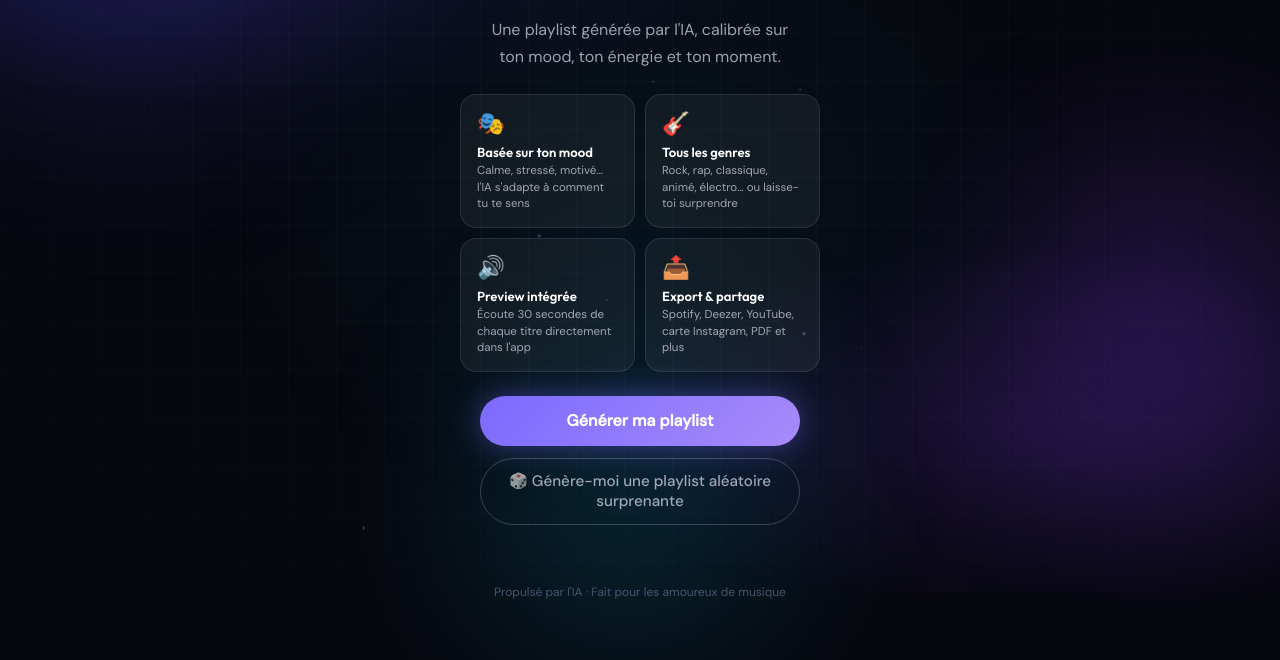
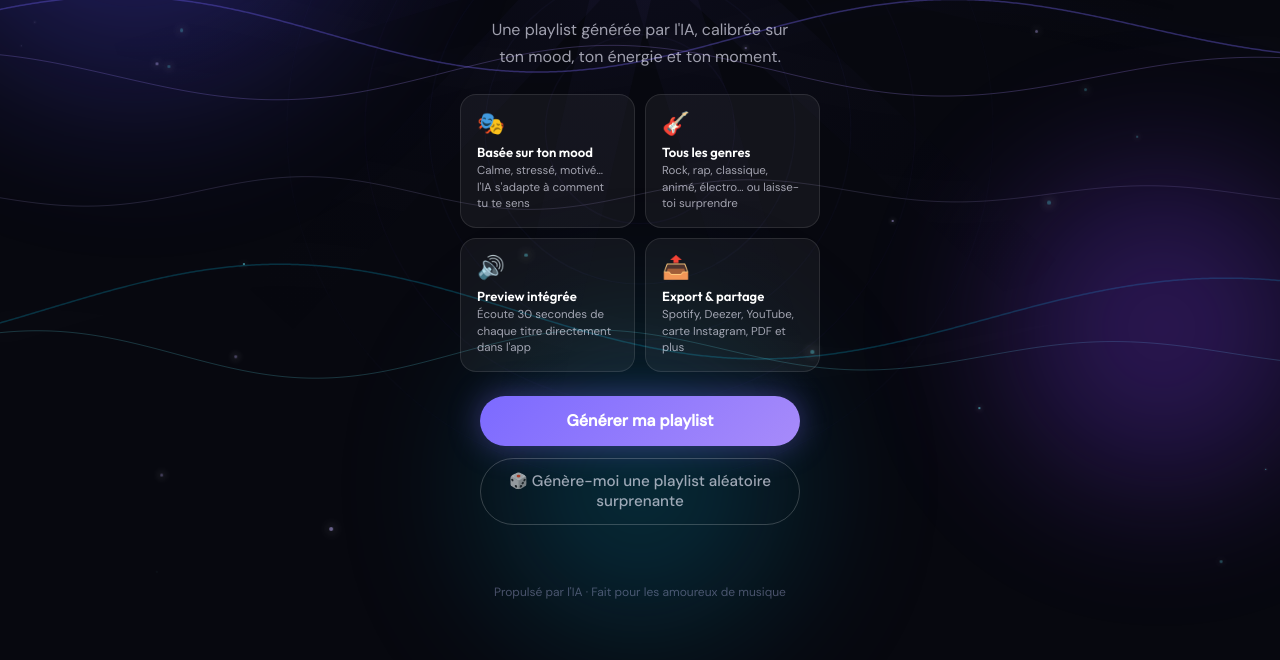
Before and after one commit to Alexandre-Brossier/moodwave, a plain HTML site: page index.html in a window 1280 px wide. Shown: the part 207-867 px from the top of the page. Drawn offline with Linux system fonts and the light colour scheme.

Commit message:
Update index.html

```diff
--- a/index.html
+++ b/index.html
@@ -20,53 +20,36 @@
     :root{--bg:#07080f;--surface:rgba(255,255,255,0.06);--surface2:rgba(255,255,255,0.10);--border:rgba(255,255,255,0.15);--text:#f0f0ff;--muted:rgba(240,240,255,0.65);--accent:#7c6aff;--accent2:#c4b5fd;--cyan:#a5f3fc}
     html,body{min-height:100%;background:var(--bg);color:var(--text);font-family:'DM Sans',sans-serif;overflow-x:hidden}
 
-    /* FOND ANIMÉ */
-    body::before{
-      content:'';
+    /* FOND CANVAS ANIMÉ */
+    #bg-canvas{
       position:fixed;
       inset:0;
-      background:
-        radial-gradient(ellipse 80% 50% at 20% 10%, rgba(79,70,229,.18) 0%, transparent 60%),
-        radial-gradient(ellipse 60% 40% at 80% 80%, rgba(124,58,237,.15) 0%, transparent 60%),
-        radial-gradient(ellipse 50% 60% at 50% 50%, rgba(8,145,178,.08) 0%, transparent 70%);
+      width:100%;
+      height:100%;
+      z-index:0;
       pointer-events:none;
-      z-index:0;
     }
-    /* Grille déco subtile */
-    body::after{
-      content:'';
-      position:fixed;
-      inset:0;
-      background-image:
-        linear-gradient(rgba(255,255,255,.025) 1px, transparent 1px),
-        linear-gradient(90deg, rgba(255,255,255,.025) 1px, transparent 1px);
-      background-size:48px 48px;
-      pointer-events:none;
-      z-index:0;
-      mask-image:radial-gradient(ellipse 80% 80% at 50% 50%, black 30%, transparent 100%);
-      -webkit-mask-image:radial-gradient(ellipse 80% 80% at 50% 50%, black 30%, transparent 100%);
-    }
-    /* Orbes animées */
-    .orb{animation:orbFloat 12s ease-in-out infinite}
-    .orb1{animation-duration:14s}
-    .orb2{animation-duration:18s;animation-delay:-6s}
-    .orb3{animation-duration:16s;animation-delay:-3s}
+    /* Orbes conservées mais plus intenses */
+    .orb{animation:orbFloat 10s ease-in-out infinite}
+    .orb1{animation-duration:13s;opacity:.45!important}
+    .orb2{animation-duration:17s;animation-delay:-5s;opacity:.4!important}
+    .orb3{animation-duration:15s;animation-delay:-2s;opacity:.35!important}
     @keyframes orbFloat{
       0%,100%{transform:translate(0,0) scale(1)}
-      33%{transform:translate(30px,-20px) scale(1.05)}
-      66%{transform:translate(-20px,15px) scale(.95)}
+      33%{transform:translate(40px,-30px) scale(1.08)}
+      66%{transform:translate(-25px,20px) scale(.93)}
     }
-    /* Particules décoratives */
-    .hero-particles{position:absolute;inset:0;pointer-events:none;overflow:hidden;z-index:0}
-    .particle{position:absolute;width:2px;height:2px;background:rgba(196,181,253,.4);border-radius:50%;animation:particleFloat linear infinite}
+    /* Particules */
+    .hero-particles{position:fixed;inset:0;pointer-events:none;overflow:hidden;z-index:1}
+    .particle{position:absolute;border-radius:50%;animation:particleFloat linear infinite}
     @keyframes particleFloat{
-      0%{transform:translateY(100vh) translateX(0);opacity:0}
+      0%{transform:translateY(100vh);opacity:0}
       10%{opacity:1}
-      90%{opacity:.3}
-      100%{transform:translateY(-20px) translateX(20px);opacity:0}
+      90%{opacity:.5}
+      100%{transform:translateY(-40px) translateX(15px);opacity:0}
     }
 
-    .orb{position:fixed;border-radius:50%;filter:blur(90px);pointer-events:none;opacity:.32;z-index:0}
+    .orb{position:fixed;border-radius:50%;filter:blur(70px);pointer-events:none;z-index:0}
     .orb1{width:500px;height:500px;background:radial-gradient(circle,#4f46e5,transparent);top:-150px;left:-150px}
     .orb2{width:400px;height:400px;background:radial-gradient(circle,#7c3aed,transparent);top:40%;right:-100px}
     .orb3{width:350px;height:350px;background:radial-gradient(circle,#0891b2,transparent);bottom:-80px;left:35%}
@@ -319,6 +302,8 @@
   </style>
 </head>
 <body>
+<canvas id="bg-canvas"></canvas>
+<div class="hero-particles" id="global-particles"></div>
 <div class="orb orb1"></div><div class="orb orb2"></div><div class="orb orb3"></div>
 
 <!-- SHARE MODAL -->
@@ -366,7 +351,6 @@
 
 <!-- HERO -->
 <div id="hero" class="screen active">
-  <div class="hero-particles" id="hero-particles"></div>
   <div class="logo"><svg width="28" height="28" viewBox="0 0 28 28" fill="none" xmlns="http://www.w3.org/2000/svg" style="vertical-align:middle;margin-right:6px"><rect width="28" height="28" rx="7" fill="url(#lg)"/><defs><linearGradient id="lg" x1="0" y1="0" x2="28" y2="28"><stop offset="0%" stop-color="#4f46e5"/><stop offset="100%" stop-color="#7c3aed"/></linearGradient></defs><rect x="5" y="12" width="3" height="9" rx="1.5" fill="rgba(196,181,253,0.9)"/><rect x="9.5" y="8" width="3" height="13" rx="1.5" fill="rgba(167,139,250,1)"/><rect x="14" y="5" width="3" height="18" rx="1.5" fill="rgba(124,106,255,1)"/><rect x="18.5" y="8" width="3" height="13" rx="1.5" fill="rgba(167,139,250,1)"/></svg>Moodwave</div>
   <h1 class="hero-title">Qu'est-ce que tu veux <span>écouter aujourd'hui ?</span></h1>
   <p class="hero-sub">Une playlist générée par l'IA, calibrée sur ton mood, ton énergie et ton moment.</p>
@@ -962,21 +946,105 @@ function attachCardEvents(containerId,songsRef,listId,meta,successId){
 
 
 
-/* PARTICULES HERO */
-function initParticles(){
-  const container=document.getElementById('hero-particles');
-  if(!container)return;
-  const count=18;
-  for(let i=0;i<count;i++){
-    const p=document.createElement('div');
-    p.className='particle';
-    p.style.left=Math.random()*100+'%';
-    p.style.animationDuration=(8+Math.random()*12)+'s';
-    p.style.animationDelay=(-Math.random()*15)+'s';
-    p.style.width=p.style.height=(1+Math.random()*2)+'px';
-    p.style.opacity=.2+Math.random()*.4;
-    container.appendChild(p);
+/* FOND ANIMÉ CANVAS + PARTICULES */
+function initBackground(){
+  // ── Particules flottantes ──
+  const container=document.getElementById('global-particles');
+  if(container){
+    for(let i=0;i<30;i++){
+      const p=document.createElement('div');
+      p.className='particle';
+      const size=1+Math.random()*3;
+      p.style.cssText=
+        'left:'+Math.random()*100+'%;'+
+        'width:'+size+'px;height:'+size+'px;'+
+        'background:'+(Math.random()>.5?'rgba(196,181,253,':'rgba(103,232,249,')+(.3+Math.random()*.5)+')'  +';'+
+        'animation-duration:'+(7+Math.random()*14)+'s;'+
+        'animation-delay:'+(-(Math.random()*18))+'s;'+
+        'box-shadow:0 0 '+(size*3)+'px currentColor;';
+      container.appendChild(p);
+    }
   }
+
+  // ── Canvas — ondes sonores animées ──
+  const canvas=document.getElementById('bg-canvas');
+  if(!canvas)return;
+  const ctx=canvas.getContext('2d');
+  let W,H,t=0;
+
+  function resize(){
+    W=canvas.width=window.innerWidth;
+    H=canvas.height=window.innerHeight;
+  }
+  resize();
+  window.addEventListener('resize',resize);
+
+  function drawWave(yBase,amp,freq,speed,color,lineW){
+    ctx.beginPath();
+    ctx.strokeStyle=color;
+    ctx.lineWidth=lineW;
+    ctx.shadowColor=color;
+    ctx.shadowBlur=18;
+    for(let x=0;x<=W;x+=2){
+      const y=yBase+Math.sin((x*freq)+t*speed)*amp+Math.sin((x*freq*.7)+t*speed*1.3)*amp*.4;
+      x===0?ctx.moveTo(x,y):ctx.lineTo(x,y);
+    }
+    ctx.stroke();
+    ctx.shadowBlur=0;
+  }
+
+  function drawRings(){
+    const cx=W*.5,cy=H*.42;
+    for(let i=0;i<5;i++){
+      const r=80+i*70+Math.sin(t*.4+i)*15;
+      const alpha=.04-i*.006;
+      ctx.beginPath();
+      ctx.arc(cx,cy,r,0,Math.PI*2);
+      ctx.strokeStyle=`rgba(124,106,255,${alpha})`;
+      ctx.lineWidth=1.5;
+      ctx.stroke();
+    }
+  }
+
+  function drawBeams(){
+    const cx=W*.5,cy=H*.15;
+    const beams=6;
+    for(let i=0;i<beams;i++){
+      const angle=(i/beams)*Math.PI+t*.05;
+      const len=H*.7;
+      const grad=ctx.createLinearGradient(cx,cy,
+        cx+Math.cos(angle)*len,cy+Math.sin(angle)*len);
+      grad.addColorStop(0,'rgba(124,106,255,.06)');
+      grad.addColorStop(1,'transparent');
+      ctx.beginPath();
+      ctx.moveTo(cx,cy);
+      ctx.lineTo(cx+Math.cos(angle)*len,cy+Math.sin(angle)*len);
+      ctx.strokeStyle=grad;
+      ctx.lineWidth=60;
+      ctx.stroke();
+    }
+  }
+
+  function animate(){
+    ctx.clearRect(0,0,W,H);
+
+    // Rayons de lumière en haut
+    drawBeams();
+
+    // Anneaux concentriques au centre
+    drawRings();
+
+    // Ondes sonores
+    drawWave(H*.3,28,.008,.8,'rgba(124,106,255,.35)',1.5);
+    drawWave(H*.35,20,.01,1.1,'rgba(167,139,250,.25)',1);
+    drawWave(H*.65,35,.007,.6,'rgba(8,145,178,.3)',1.5);
+    drawWave(H*.7,18,.012,.9,'rgba(103,232,249,.2)',1);
+    drawWave(H*.5,12,.015,1.4,'rgba(196,181,253,.15)',1);
+
+    t+=.015;
+    requestAnimationFrame(animate);
+  }
+  animate();
 }
 
 /* REGEN */
@@ -1093,7 +1161,7 @@ function registerSW(){if('serviceWorker' in navigator)navigator.serviceWorker.re
 
 /* INIT */
 votes=loadVotes();
-initParticles();
+initBackground();
 updateHistoryBadge();
 registerSW();
 const urlp=new URLSearchParams(window.location.search).get('p');
```
